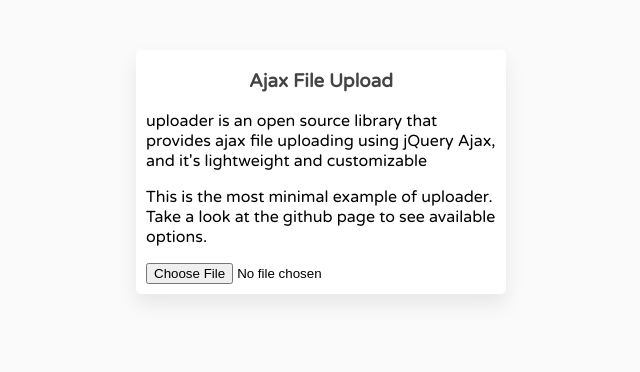
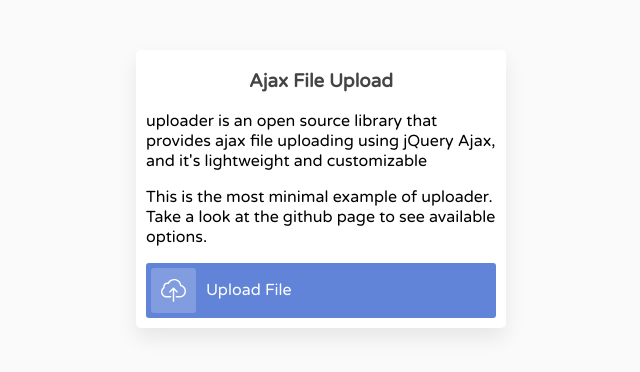
Before and after one commit to elbourki/uploader, a plain HTML site: page index.html in a window 1280 px wide. Shown: the whole page, without its empty margins (319-959 px from the left). Drawn offline with Linux system fonts and the light colour scheme.

Commit message:
Update index.html

```diff
--- a/index.html
+++ b/index.html
@@ -8,7 +8,7 @@
 		<meta content='Plugin to upload files using ajax with progress bar' name='description'/>
 		<meta content='plugin,ajax,jquery,file,upload,progress bar' name='keywords'/>
 		<script src="plugins.js" type="text/javascript"></script>
-		<script src="main.js" type="text/javascript"></script>
+		<script src="uploader.js" type="text/javascript"></script>
 		<link href="https://fonts.googleapis.com/css?family=Varela+Round" rel="stylesheet">
 		<style>
 		body {
```
